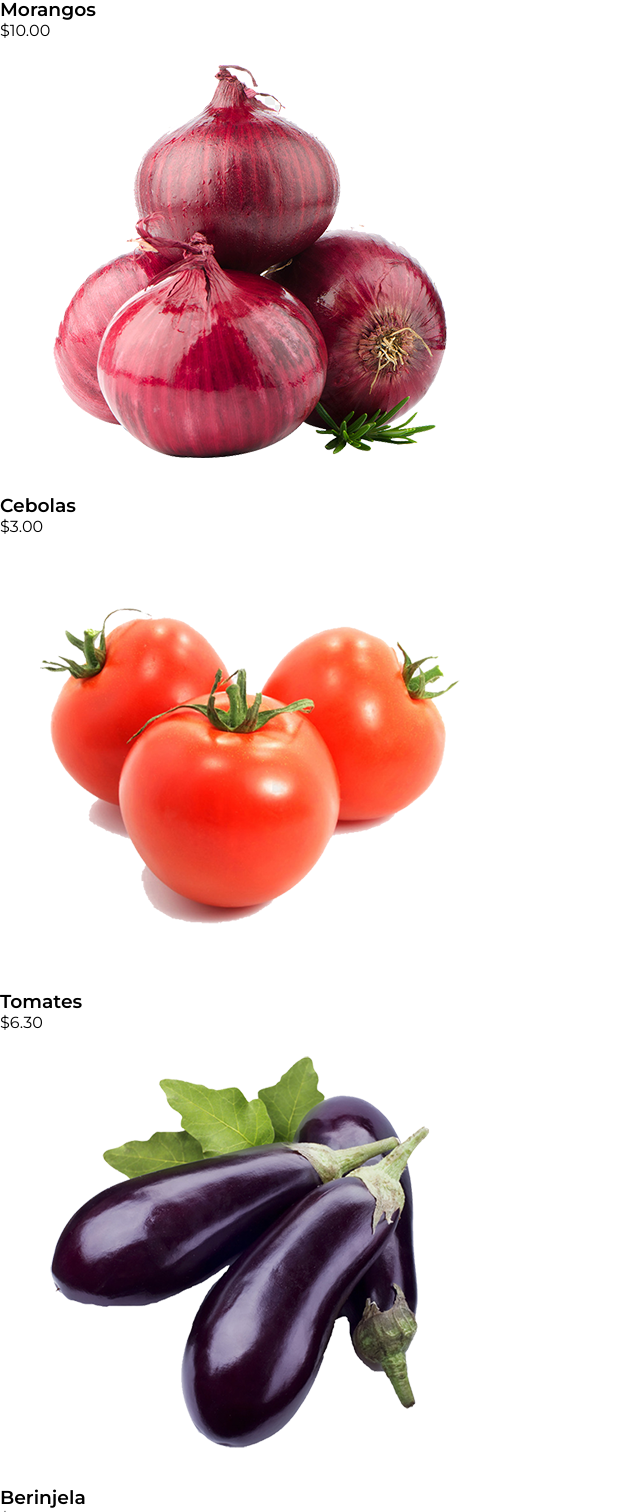
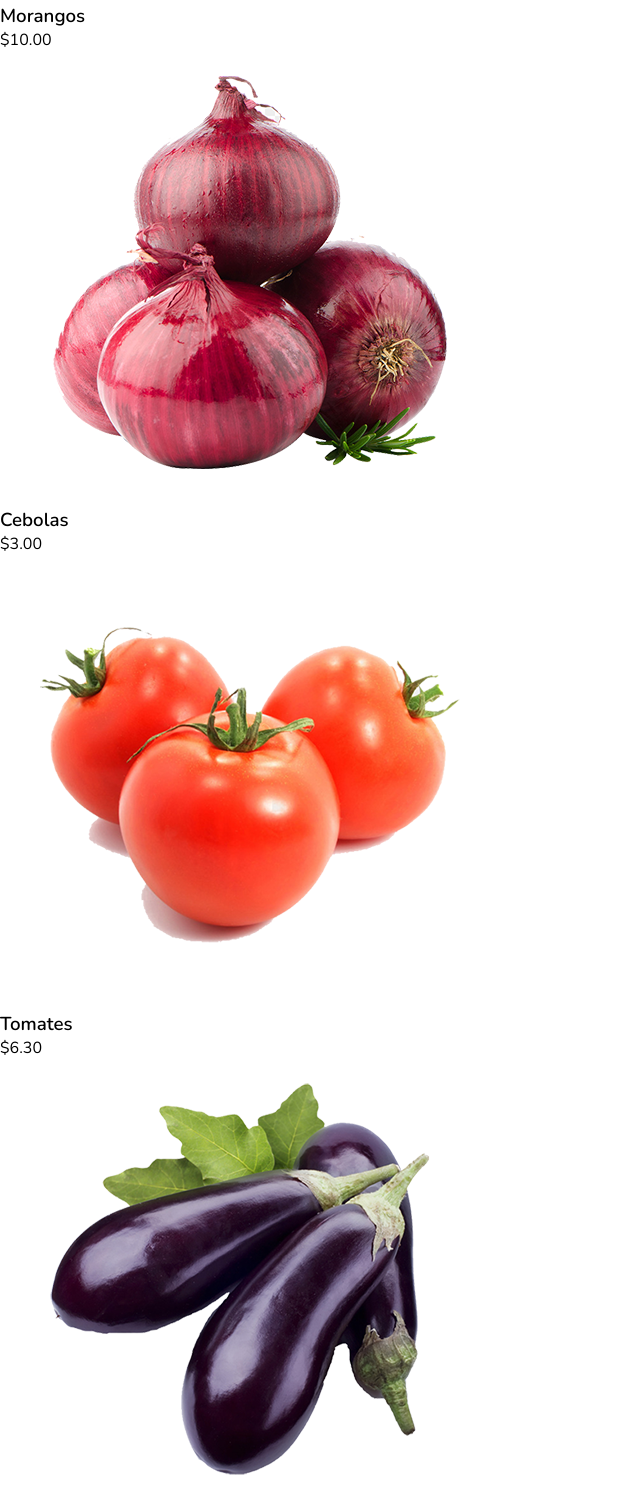
Before and after one commit to daniel-oliv3/products-carts-website, a plain HTML site: page index.html in a window 1280 px wide. Shown: the part 479-1991 px from the top of the page, without its empty margins (0-640 px from the left). Drawn offline with nearby package versions, Linux system fonts and the light colour scheme.

Commit message:
Up fonts

```diff
--- a/css/style.css
+++ b/css/style.css
@@ -1,8 +1,8 @@
-@import url('https://fonts.googleapis.com/css2?family=Montserrat:wght@100;200;300;400;500;600&display=swap');
+@import url('https://fonts.googleapis.com/css2?family=Nunito:wght@200;300;400;500;600&display=swap');
 
 
 * {
-    font-family: 'Montserrat', sans-serif;
+    font-family: 'Nunito', sans-serif;
     margin: 0;
     padding: 0;
     box-sizing: border-box;
--- a/index.html
+++ b/index.html
@@ -21,27 +21,27 @@
 				<h3>Morangos</h3>
 				<div class="price">$10.00</div>
 			</div>
-			<div class="product" data-name="p-1">
+			<div class="product" data-name="p-2">
 				<img src="img/2.png" alt="">
 				<h3>Cebolas</h3>
 				<div class="price">$3.00</div>
 			</div>
-			<div class="product" data-name="p-1">
+			<div class="product" data-name="p-3">
 				<img src="img/3.png" alt="">
 				<h3>Tomates</h3>
 				<div class="price">$6.30</div>
 			</div>
-			<div class="product" data-name="p-1">
+			<div class="product" data-name="p-4">
 				<img src="img/4.png" alt="">
 				<h3>Berinjela</h3>
 				<div class="price">$4.50</div>
 			</div>
-			<div class="product" data-name="p-1">
+			<div class="product" data-name="p-5">
 				<img src="img/5.png" alt="">
 				<h3>Brócolis</h3>
 				<div class="price">$5.25</div>
 			</div>
-			<div class="product" data-name="p-1">
+			<div class="product" data-name="p-6">
 				<img src="img/6.png" alt="">
 				<h3>Batatas</h3>
 				<div class="price">$3.18</div>
```
